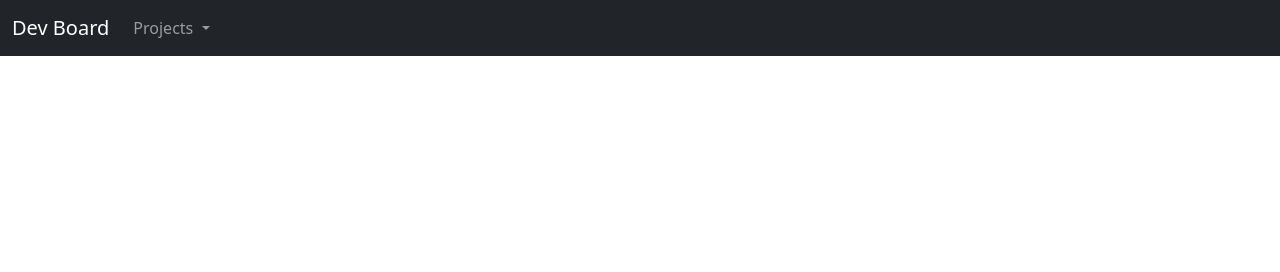
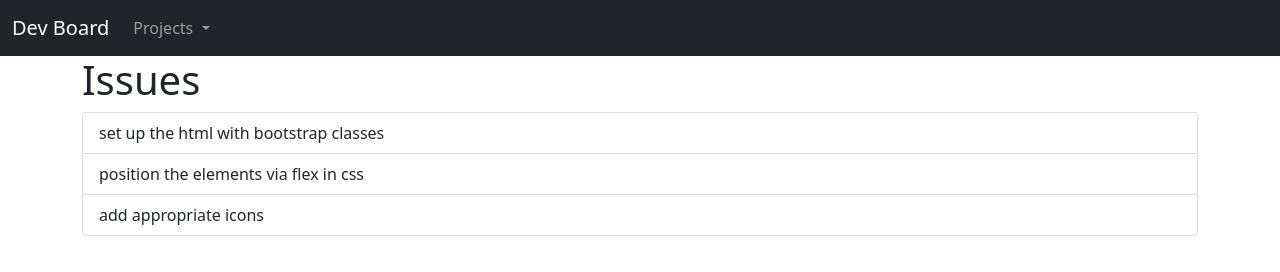
Before and after one commit to lenablechmann/devBoardApp, a plain HTML site: page prototypes/landing.html in a window 1280 px wide. Drawn offline with nearby package versions, Linux system fonts and the light colour scheme.

Commit message:
group list in bootstrap

```diff
--- a/prototypes/landing.html
+++ b/prototypes/landing.html
@@ -32,7 +32,14 @@
         </div>
       </div>
     </nav>
-
+    <div class="container">
+    <h1 class="display-6">Issues</h1>
+      <ul class="list-group">
+        <li class="list-group-item">set up the html with bootstrap classes</li>
+        <li class="list-group-item">position the elements via flex in css</li>
+        <li class="list-group-item">add appropriate icons</li>
+      </ul>
+    </div>
     <!-- Bootstrap dependency-->
     <script src="https://cdn.jsdelivr.net/npm/bootstrap@5.0.0-beta3/dist/js/bootstrap.bundle.min.js" integrity="sha384-JEW9xMcG8R+pH31jmWH6WWP0WintQrMb4s7ZOdauHnUtxwoG2vI5DkLtS3qm9Ekf" crossorigin="anonymous"></script>
   </body>
```
